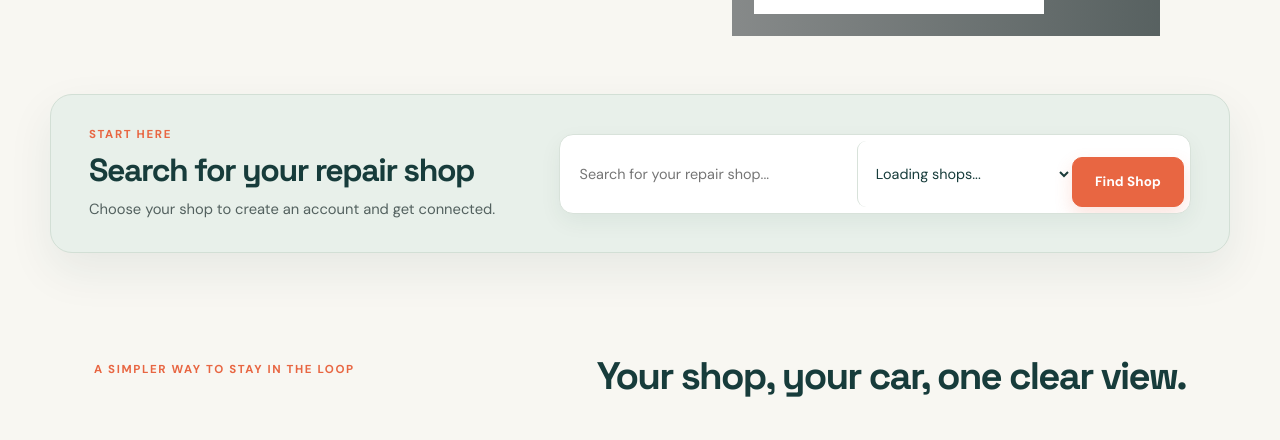
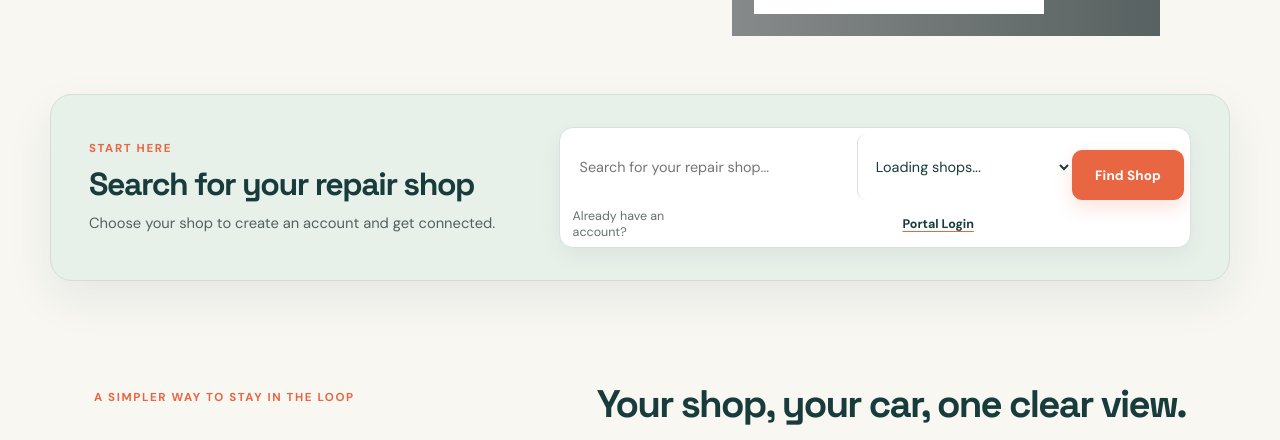
Before and after one commit to animew1000-sketch/repair-saas-app, a website: page public/index.html in a window 1280 px wide. Shown: the part 619-1059 px from the top of the page. Drawn offline with Linux system fonts and the light colour scheme; grey boxes are pictures that could not be loaded; files whose address does not match are found by name.

Commit message:
more design spread fix

```diff
--- a/public/index.html
+++ b/public/index.html
@@ -167,6 +167,10 @@
             <option value="">Loading shops...</option>
           </select>
           <button class="motivo-button motivo-button-dark" type="button" onclick="startMotivoSignup()">Find Shop</button>
+          <div class="motivo-finder-returning">
+            <span>Already have an account?</span>
+            <button class="motivo-finder-login" type="button" onclick="showScreen('loginSection')">Portal Login</button>
+          </div>
         </div>
       </section>
 
--- a/public/styles-reworked.css
+++ b/public/styles-reworked.css
@@ -1238,6 +1238,30 @@ body.dark-mode .container:has(#landingSection:not(.hidden)) .header-nav#motivo-s
   border-color: #cc4f31;
   box-shadow: 0 11px 22px rgba(204,79,49,.24);
 }
+.motivo-finder-returning {
+  align-items: center;
+  color: #65716e;
+  display: flex;
+  font-size: .78rem;
+  gap: 9px;
+  grid-column: 1 / -1;
+  justify-content: flex-end;
+  padding: 8px 7px 1px;
+}
+.motivo-finder-login {
+  background: transparent;
+  border: 0;
+  color: #173c3b;
+  cursor: pointer;
+  font: inherit;
+  font-weight: 700;
+  margin: 0;
+  padding: 0;
+  text-decoration: underline;
+  text-decoration-color: #e86642;
+  text-underline-offset: 3px;
+}
+.motivo-finder-login:hover { background: transparent; color: #e86642; }
 body.dark-mode .motivo-finder { background: #172d2b; border-color: #2e4a44; box-shadow: 0 18px 45px rgba(0,0,0,.18); }
 body.dark-mode .motivo-finder-controls { background: #0f2020; border-color: #31504a; box-shadow: none; }
 body.dark-mode .motivo-finder-controls input,
@@ -1245,6 +1269,20 @@ body.dark-mode .motivo-finder-controls select { color: #edf2ed; }
 body.dark-mode .motivo-finder-controls input:focus,
 body.dark-mode .motivo-finder-controls select:focus { background: #172d2b; }
 body.dark-mode .motivo-finder-controls select { border-left-color: #31504a; }
+body.dark-mode .motivo-finder-returning { color: #afbeb8; }
+body.dark-mode .motivo-finder-login { color: #edf2ed; }
+body.dark-mode .motivo-finder-login:hover { color: #f2a17f; }
+body.motivo-public-page .contact-page { color: #173c3b; }
+body.motivo-public-page .contact-form,
+body.motivo-public-page .overview-features,
+body.motivo-public-page .card { background: #fff; border-color: #d2dfd5; box-shadow: 0 14px 34px rgba(23,60,59,.07); }
+body.motivo-public-page .contact-detail { background: #e8f0ea; border-color: #d2dfd5; }
+body.motivo-public-page .contact-intro h1,
+body.motivo-public-page .contact-form h2,
+body.motivo-public-page .overview-features h2,
+body.motivo-public-page .card h2 { color: #173c3b; }
+body.motivo-public-page .contact-intro p,
+body.motivo-public-page .card p { color: #65716e; }
 
 @media (max-width: 820px) {
   .motivo-finder { gap: 24px; }
```
